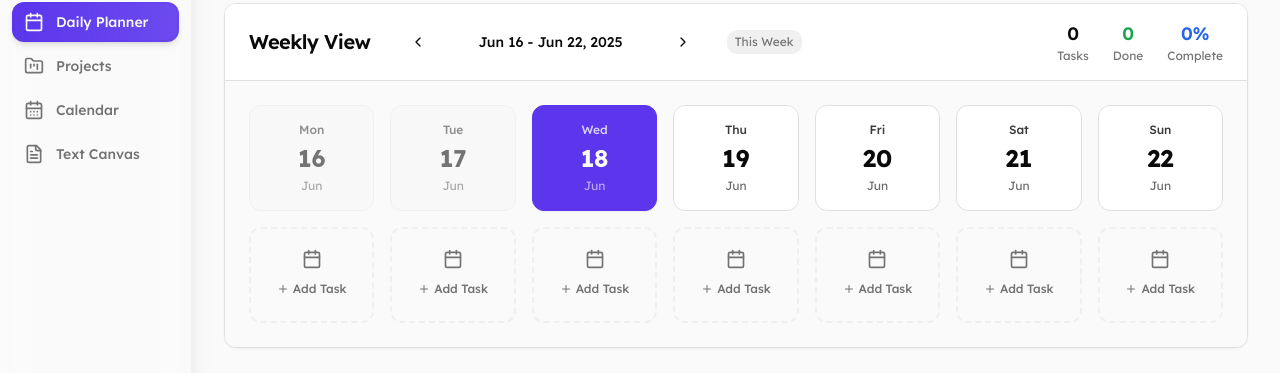
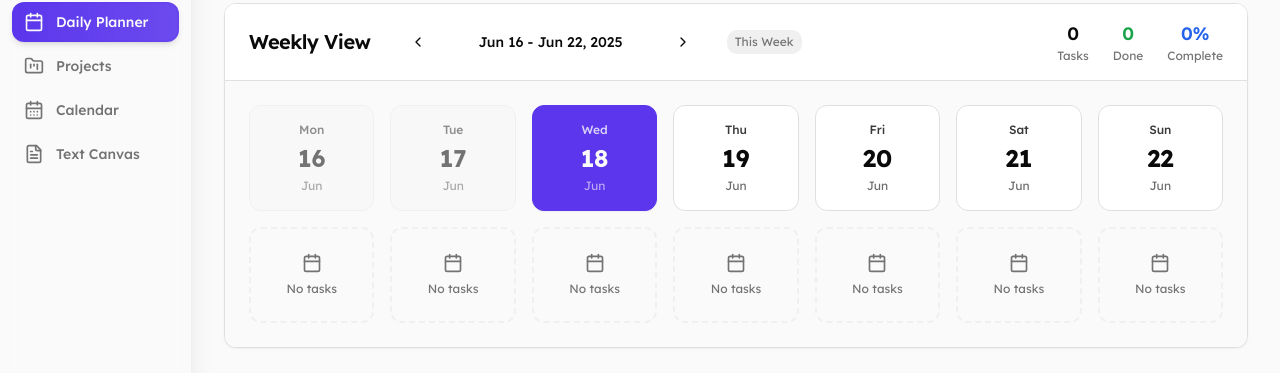
Before and after one commit to obihughes/omega-planner, a Next.js app: page / in a window 1280 px wide. Both pictures are taken after a click on the button "Weekly". Shown: the part 87-460 px from the top of the page. Built offline with nearby package versions, Linux system fonts and the light colour scheme.

Commit message:
Fix weekly view add task button positioning and add edit buttons to task cards

```diff
--- a/components/planner/WeeklyView.tsx
+++ b/components/planner/WeeklyView.tsx
@@ -203,7 +203,7 @@ export default function WeeklyView({}: WeeklyViewProps) {
             const isPastDay = isPast(date);
 
             return (
-              <div key={dateKey} className="flex flex-col h-full">
+              <div key={dateKey} className="flex flex-col h-full relative group">
                 {/* Day Header */}
                 <div className={`p-4 rounded-lg border mb-4 text-center ${
                   isCurrentDay
@@ -225,15 +225,7 @@ export default function WeeklyView({}: WeeklyViewProps) {
                     <div className="flex-1 flex items-center justify-center">
                       <div className="h-24 w-full border-2 border-dashed border-muted rounded-lg flex flex-col items-center justify-center text-center p-3 hover:border-border transition-colors">
                         <Calendar className="w-5 h-5 text-muted-foreground mb-2" />
-                        <Button
-                          size="sm"
-                          variant="ghost"
-                          onClick={() => handleCreateTask(date)}
-                          className="text-xs h-auto p-1 text-muted-foreground hover:text-foreground"
-                        >
-                          <Plus className="w-3 h-3 mr-1" />
-                          Add Task
-                        </Button>
+                        <div className="text-xs text-muted-foreground">No tasks</div>
                       </div>
                     </div>
                   ) : (
@@ -243,11 +235,10 @@ export default function WeeklyView({}: WeeklyViewProps) {
                         {dayTasks.map((task) => (
                           <Card
                             key={task.id}
-                            className={`cursor-pointer transition-all duration-200 hover:shadow-sm border-l-4 group ${
+                            className={`transition-all duration-200 hover:shadow-sm border-l-4 group relative ${
                               task.completed ? 'opacity-60' : ''
                             }`}
                             style={{ borderLeftColor: task.color }}
-                            onClick={() => openEditModal(task)}
                           >
                             <CardContent className="p-3">
                               <div className="space-y-2">
@@ -272,23 +263,30 @@ export default function WeeklyView({}: WeeklyViewProps) {
                                 </div>
                               </div>
                             </CardContent>
+
+                            {/* Edit button for task cards */}
+                            <button
+                              onClick={() => openEditModal(task)}
+                              className="absolute top-2 right-2 w-6 h-6 bg-muted hover:bg-muted/80 rounded-full flex items-center justify-center text-muted-foreground hover:text-foreground opacity-0 group-hover:opacity-100 transition-opacity"
+                              title="Edit Task"
+                            >
+                              <MoreVertical className="w-3 h-3" />
+                            </button>
                           </Card>
                         ))}
                       </div>
-
-                      {/* Add Task Button */}
-                      <Button
-                        size="sm"
-                        variant="ghost"
-                        onClick={() => handleCreateTask(date)}
-                        className="w-full h-8 text-xs border border-dashed border-muted hover:border-border hover:bg-muted/50 transition-colors"
-                      >
-                        <Plus className="w-3 h-3 mr-1" />
-                        Add Task
-                      </Button>
                     </div>
                   )}
                 </div>
+
+                {/* Hidden popup add button - appears on hover */}
+                <button
+                  onClick={() => handleCreateTask(date)}
+                  className="absolute top-2 right-2 w-8 h-8 bg-primary hover:bg-primary/90 rounded-full flex items-center justify-center text-primary-foreground opacity-0 group-hover:opacity-100 transition-opacity shadow-lg z-10"
+                  title="Add Task"
+                >
+                  <Plus className="w-4 h-4" />
+                </button>
               </div>
             );
           })}
```
